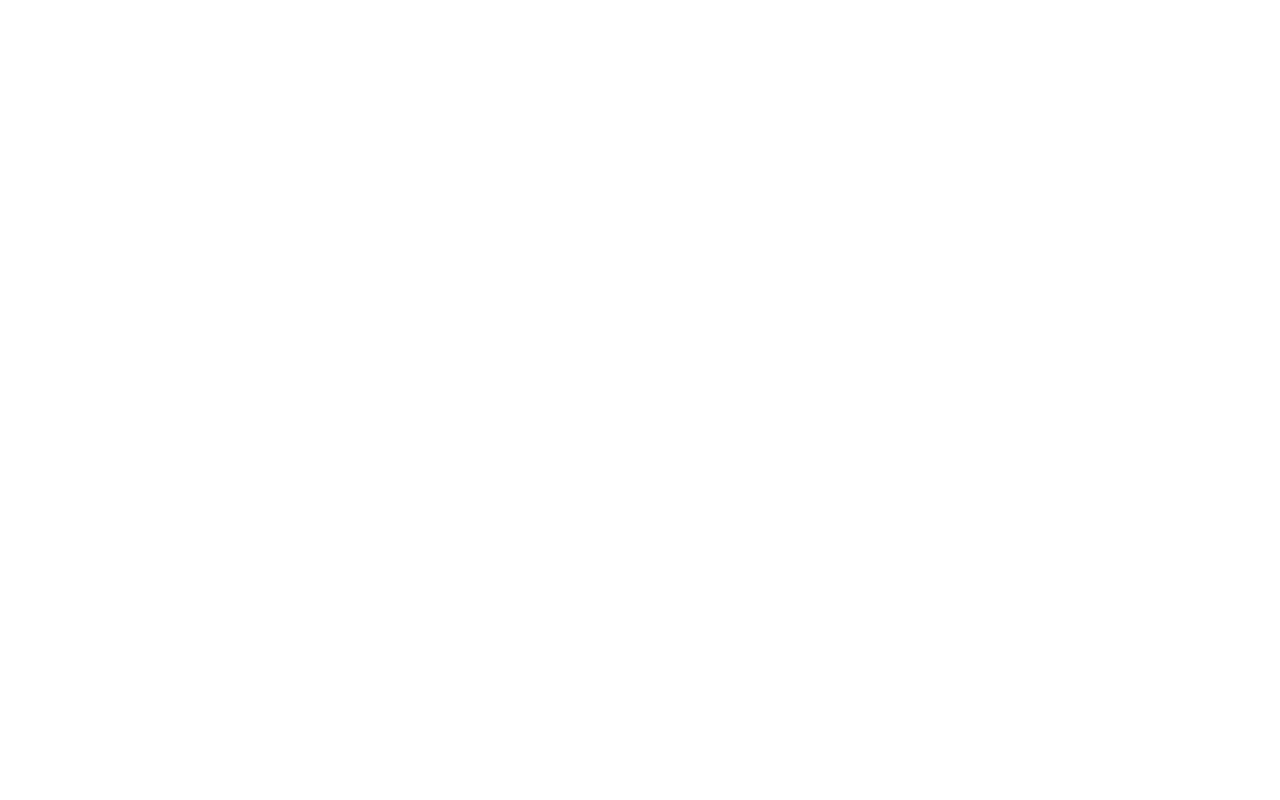
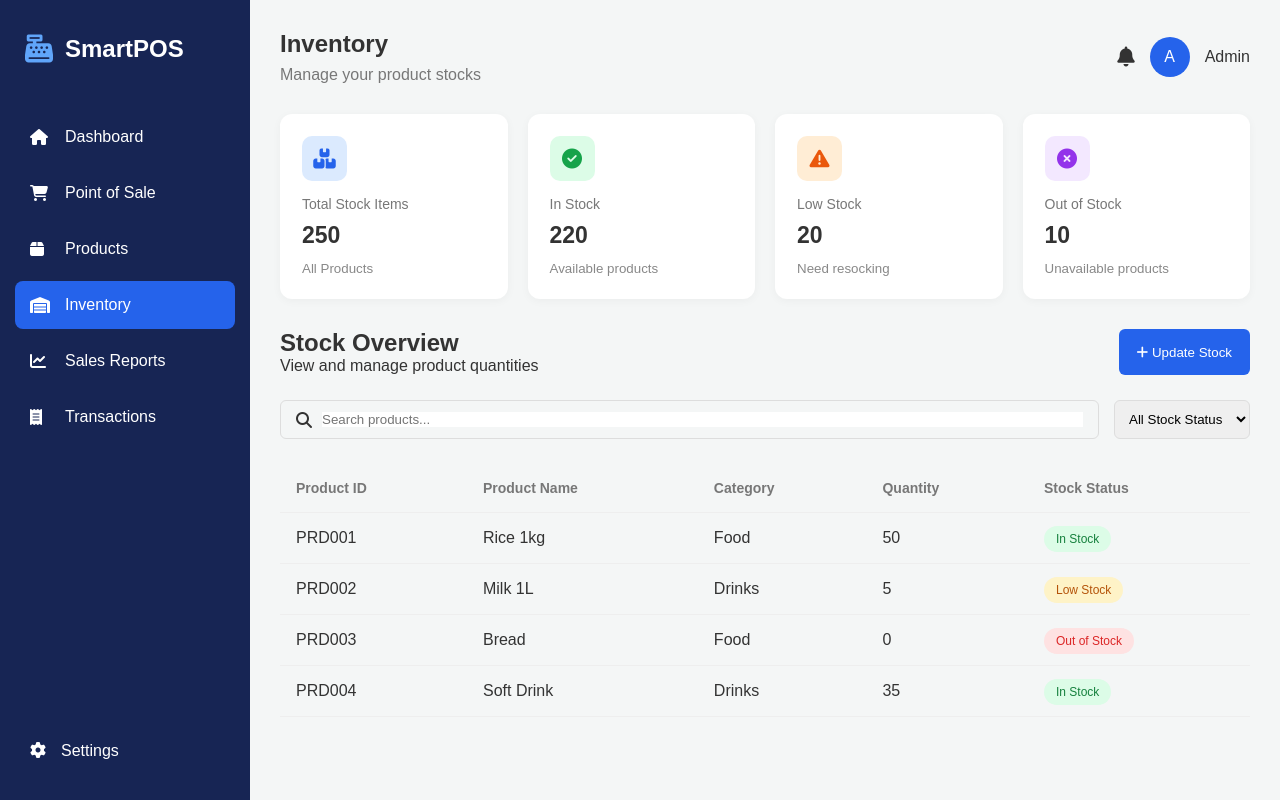
Before and after one commit to damiru-geesad/POS, a plain HTML site: page SmartPOS/frontend/pages/inventory.html in a window 1280 px wide. Drawn offline with Linux system fonts and the light colour scheme.

Commit message:
Implement an Inventory page

```diff
--- a/SmartPOS/frontend/css/style.css
+++ b/SmartPOS/frontend/css/style.css
@@ -362,3 +362,89 @@ th{
         align-items: stretch;
     }
 }
+
+
+
+/* Inventory Page */
+
+.inventory-stats {
+    display: grid;
+    grid-template-columns: repeat(4, 1fr);
+    gap: 20px;
+    margin-bottom: 30px;
+}
+
+.inventory-content {
+    background: white;
+    padding: 25px;
+    border-radius: 12px;
+    box-shadow: 0 2px 10px rgba(0,0,0,0.04);
+}
+
+.inventory-content .section-header {
+    align-items: center;
+}
+
+.inventory-content .section-header p {
+    color: #777;
+    margin-top: 8px;
+}
+
+.inventory-tools {
+    display: flex;
+    gap: 15px;
+    margin-bottom: 25px;
+}
+
+.inventory-tools .search-box {
+    flex: 1;
+}
+
+.inventory-tools select {
+    padding: 10px;
+    border: 1px solid #ddd;
+    border-radius: 6px;
+}
+
+.inventory-table {
+    overflow-x: auto;
+}
+
+.stock-in,
+.stock-low,
+.stock-out {
+    padding: 6px 12px;
+    border-radius: 20px;
+    font-size: 12px;
+}
+
+.stock-in {
+    background: #dcfce7;
+    color: #15803d;
+}
+
+.stock-low {
+    background: #fef3c7;
+    color: #b45309;
+}
+
+.stock-out {
+    background: #fee2e2;
+    color: #dc2626;
+}
+
+@media (max-width: 1000px) {
+    .inventory-stats {
+        grid-template-columns: repeat(2, 1fr);
+    }
+}
+
+@media (max-width: 650px) {
+    .inventory-stats {
+        grid-template-columns: 1fr;
+    }
+
+    .inventory-tools {
+        flex-direction: column;
+    }
+}
--- a/SmartPOS/frontend/pages/inventory.html
+++ b/SmartPOS/frontend/pages/inventory.html
@@ -0,0 +1,221 @@
+<!DOCTYPE html>
+<html lang="en">
+<head>
+    <meta charset="UTF-8">
+    <meta name="viewport" content="width=device-width, initial-scale=1.0">
+    <title>Inventory | SmartPOS</title>
+
+    <link rel="stylesheet" href="../css/style.css">
+
+    <link rel="stylesheet" href="https://cdnjs.cloudflare.com/ajax/libs/font-awesome/6.7.2/css/all.min.css">
+</head>
+<body>
+    <div class="container">
+        <aside class="sidebar">
+            <div class="logo">
+                <i class="fa-solid fa-cash-register"></i>
+                <h2>SmartPOS</h2>
+            </div>
+            <ul class="menu">
+
+                <li>
+                    <a href="../index.html">
+                        <i class="fa-solid fa-house"></i>
+                        <span>Dashboard</span>
+                    </a>
+                </li>
+
+                <li>
+                    <a href="pos.html">
+                        <i class="fa-solid fa-cart-shopping"></i>
+                        <span>Point of Sale</span>
+                    </a>
+                </li>
+
+                <li>
+                    <a href="products.html">
+                        <i class="fa-solid fa-box"></i>
+                        <span>Products</span>
+                    </a>
+                </li>
+
+                <li class="active">
+                    <a href="inventory.html">
+                        <i class="fa-solid fa-warehouse"></i>
+                        <span>Inventory</span>
+                    </a>
+                </li>
+
+                <li>
+                    <a href="reports.html">
+                        <i class="fa-solid fa-chart-line"></i>
+                        <span>Sales Reports</span>
+                    </a>
+                </li>
+
+                <li>
+                    <a href="transactions.html">
+                        <i class="fa-solid fa-receipt"></i>
+                        <span>Transactions</span>
+                    </a>
+                </li>
+
+            </ul>
+
+            <div class="sidebar-bottom">
+                <i class="fa-solid fa-gear"></i>
+                <span>Settings</span>
+            </div>
+
+        </aside>
+
+
+        <main class="main-content">
+            <header class="header">
+                <div>
+                   <h2>Inventory</h2>
+                  <p>Manage your product stocks</p>
+                </div>
+
+                <div class="profile">
+                    <i class="fa-solid fa-bell"></i>
+                    <div class="avatar">A</div>
+                    <span>Admin</span>
+                </div>
+
+            </header>
+
+            <section class="inventory-stats">
+
+                <div class="card">
+                    <div class="card-icon blue">
+                        <i class="fa-solid fa-boxes-stacked"></i>
+                    </div>
+
+                    <p>Total Stock Items</p>
+                    <h2>250</h2>
+                    <small>All Products</small>
+                </div>
+
+                <div class="card">
+                    <div class="card-icon green">
+                        <i class="fa-solid fa-check-circle"></i>
+                    </div>
+
+                    <p>In Stock</p>
+                    <h2>220</h2>
+                    <small>Available products</small>
+                </div>
+
+                <div class="card">
+                    <div class="card-icon orange">
+                        <i class="fa-solid fa-triangle-exclamation"></i>
+                    </div>
+
+                    <p>Low Stock</p>
+                    <h2>20</h2>
+                    <small>Need resocking</small>
+                </div>
+
+                <div class="card">
+                    <div class="card-icon purple">
+                        <i class="fa-solid fa-circle-xmark"></i>
+                    </div>
+
+                    <p>Out of Stock</p>
+                    <h2>10</h2>
+                    <small>Unavailable products</small>
+                </div>
+            </section>
+
+            <section class="inventory-section">
+
+                <div class="section-header">
+                    <div>
+                        <h2>Stock Overview</h2>
+                        <p>View and manage product quantities</p>
+                    </div>
+
+                    <button>
+                        <i class="fa-solid fa-plus"></i>
+                        Update Stock
+                    </button>
+                </div>
+
+                <div class="inventory-tools">
+
+                    <div class="search-box">
+                        <i class="fa-solid fa-magnifying-glass"></i>
+                        <input type="text" placeholder="Search products...">
+                    </div>
+
+                    <select>
+                        <option>All Stock Status</option>
+                        <option>In Stock</option>
+                        <option>Low Stock</option>
+                        <option>Out of Stock</option>
+                    </select>
+                </div>
+
+                <div class="inventory-table">
+
+                    <table>
+
+                        <thead>
+                            <tr>
+                                <th>Product ID</th>
+                                <th>Product Name</th>
+                                <th>Category</th>
+                                <th>Quantity</th>
+                                <th>Stock Status</th>
+                            </tr>
+                        </thead>
+
+                        <tbody>
+
+                            <tr>
+                                <td>PRD001</td>
+                                <td>Rice 1kg</td>
+                                <td>Food</td>
+                                <td>50</td>
+                                <td><span class="stock-in">In Stock</span></td>
+                            </tr>
+
+                            <tr>
+                                <td>PRD002</td>
+                                <td>Milk 1L</td>
+                                <td>Drinks</td>
+                                <td>5</td>
+                                <td><span class="stock-low">Low Stock</span></td>
+                            </tr>
+
+                            <tr>
+                                <td>PRD003</td>
+                                <td>Bread</td>
+                                <td>Food</td>
+                                <td>0</td>
+                                <td><span class="stock-out">Out of Stock</span></td>
+                            </tr>
+
+                            <tr>
+                                <td>PRD004</td>
+                                <td>Soft Drink</td>
+                                <td>Drinks</td>
+                                <td>35</td>
+                                <td><span class="stock-in">In Stock</span></td>
+                            </tr>
+
+                        </tbody>
+
+                    </table>
+
+                </div>
+
+            </section>
+        </main>
+
+    </div>
+
+    <script src="../js/script.js"></script>
+</body>
+</html>
```
